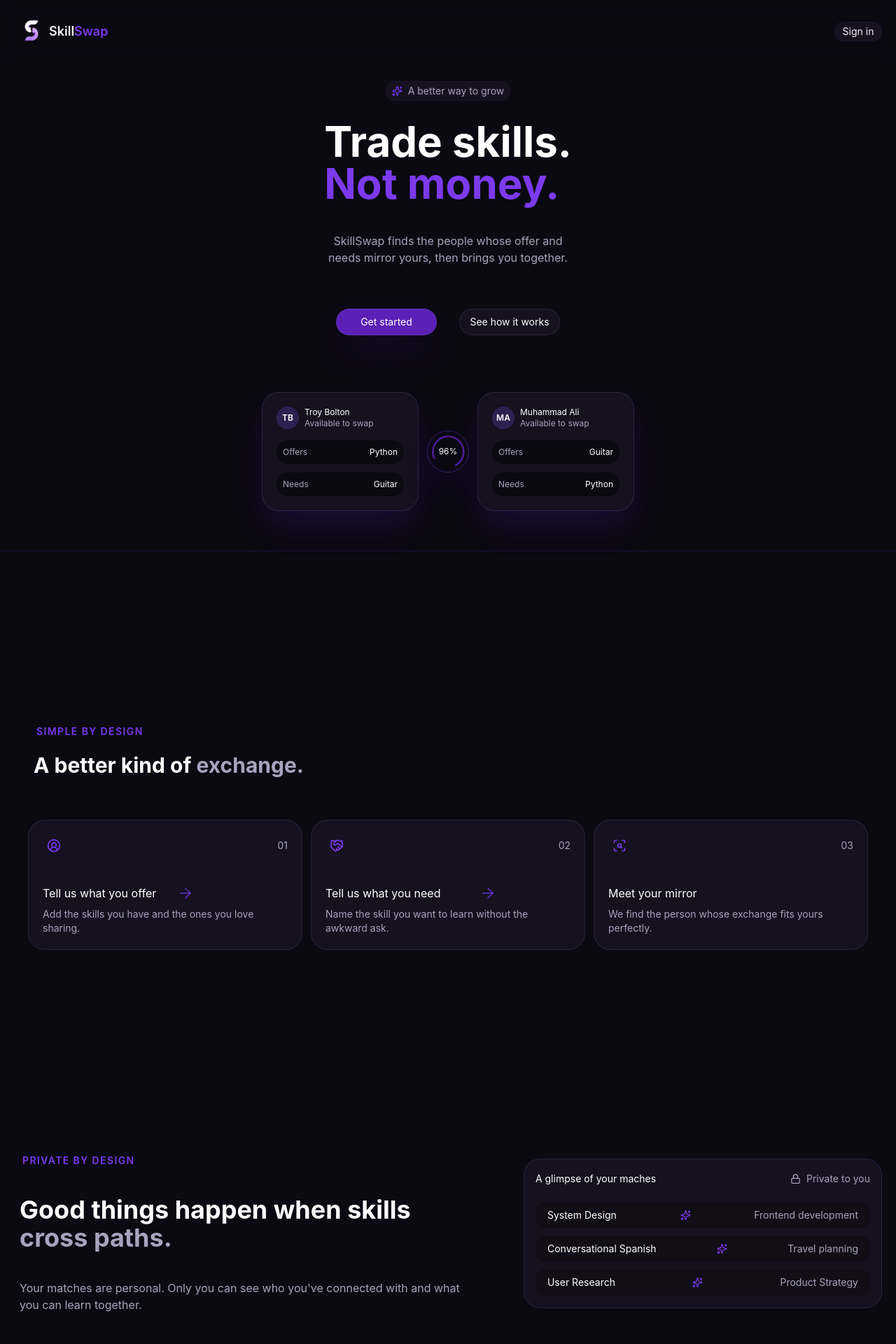
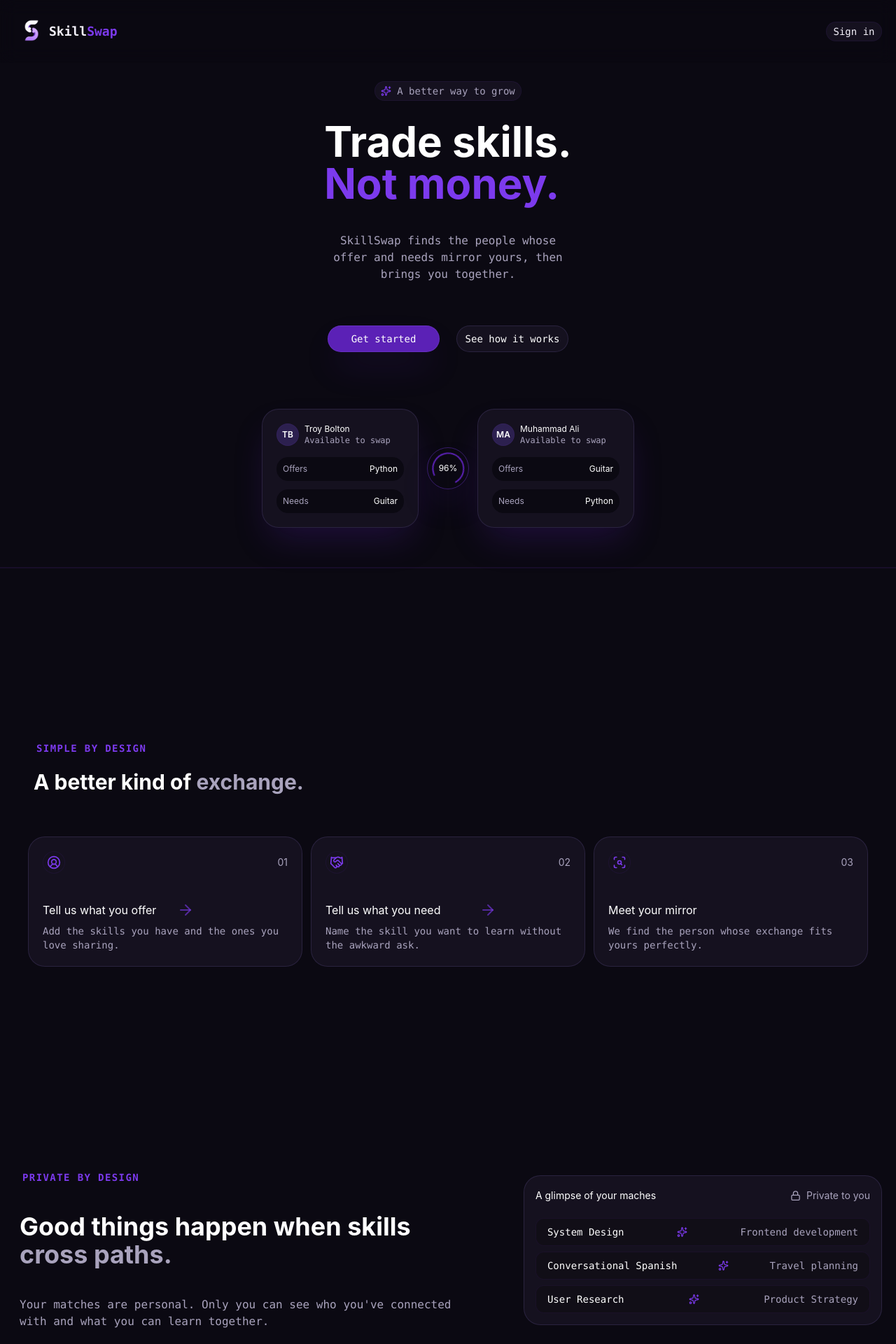
Before and after one commit to CoderKhay/Skill-Swap, a React app in the folder frontend/: page / in a window 1280 px wide. Shown: the top 1920 px of the page at 70% size. Built offline with nearby package versions, Linux system fonts and the light colour scheme; the HTML template or start-up script is replaced by a standard one.

Commit message:
added the mono font to some texts

```diff
--- a/frontend/package.json
+++ b/frontend/package.json
@@ -12,6 +12,7 @@
   "dependencies": {
     "@tailwindcss/vite": "^4.3.3",
     "lucide-react": "^1.59.0",
+    "motion": "^14.6.0",
     "react": "^19.3.1",
     "react-dom": "^19.3.1",
     "react-router": "^8.4.0",
--- a/frontend/src/components/Auth/Signin.tsx
+++ b/frontend/src/components/Auth/Signin.tsx
@@ -8,7 +8,7 @@ const Signin = () => {
     <div className="w-full min-h-screen p-5 ">
       <Link
         to=".."
-        className="text-[#a9a3bd] hover:text-white transition-all duration-150 flex gap-3 mb-15"
+        className="text-[#a9a3bd] hover:text-white transition-all duration-150 flex gap-3 mb-10 mt-5"
       >
         <ArrowLeft />
         Back to SkillSwap
--- a/frontend/src/components/LandingPage/LandingPage.tsx
+++ b/frontend/src/components/LandingPage/LandingPage.tsx
@@ -18,14 +18,14 @@ const LandingPage = () => {
       <header className="fixed top-0 w-full p-2 md:p-5 bg-[#0B0912]/30 backdrop-blur-md flex justify-between items-center z-10">
         <nav className="flex items-center">
           <img src={Logo} alt="skillswap logo" width={50} />
-          <div className="font-semibold text-sm md:text-lg text-[#F4F1FA]">
+          <div className="font-semibold text-sm md:text-lg text-[#F4F1FA] font-mono">
             Skill<span className="text-[#7C3AED]">Swap</span>
           </div>
         </nav>
 
         <Link
           to="/signin"
-          className="flex justify-center items-center h-7 w-17 bg-[#15111F] text-[#F4F1FA] text-xs md:text-sm p-2 border border-[#7C3AED]/8 hover:border-[#7C3AED]/20 rounded-2xl cursor-pointer"
+          className="flex justify-center items-center h-7 w-17 md:w-20 bg-[#15111F] text-[#F4F1FA] text-xs md:text-sm p-2 border border-[#7C3AED]/8 hover:border-[#7C3AED]/20 rounded-2xl cursor-pointer font-mono"
         >
           Sign in
         </Link>
@@ -38,23 +38,29 @@ const LandingPage = () => {
         <div className="flex flex-col justify-center items-center md:gap-2 mt-28 p-5 md:mt-20">
           <section className="flex justify-center items-center gap-2 h-7 w-auto bg-[#15111F] text-[#A9A3BD] text-xs md:text-sm p-2 border border-[#7C3AED]/8 hover:border-[#7C3AED]/20 rounded-2xl cursor-pointer mb-5">
             <Sparkles width={15} color="#7C3AED" />
-            <h4> A better way to grow</h4>
+            <h4 className="font-mono"> A better way to grow</h4>
           </section>
           <div className="font-bold text-5xl md:text-6xl">
             <h2 className="text-white ">Trade skills.</h2>
             <h2 className="text-[#7C3AED] ">Not money.</h2>
           </div>
-          <p className="text-[#A9A3BD] mt-8 mb-8 w-90 text-center">
+          <p className="text-[#A9A3BD] mt-8 mb-8 w-90 text-center font-mono">
             SkillSwap finds the people whose offer and needs mirror yours, then
             brings you together.
           </p>
-          <div className="text-white flex justify-between items-center p-2 w-84 h-20 ">
-            <button className="border border-[#a78bfa24] text-sm p-2 rounded-3xl bg-[#5B21B6] w-36 cursor-pointer shadow-2xl shadow-[#5B21B6]/30">
+          <div className="text-white flex justify-between items-center p-2 w-90 h-20 font-mono">
+            <Link
+              to="/signin"
+              className="border border-[#a78bfa24] text-sm p-2 rounded-3xl bg-[#5B21B6] w-40 cursor-pointer shadow-2xl shadow-[#5B21B6]/30 flex justify-center"
+            >
               Get started
-            </button>
-            <button className="border border-[#a78bfa24] text-sm p-2 rounded-3xl bg-[#15111F] w-36 cursor-pointer">
+            </Link>
+            <a
+              href="#work"
+              className="border border-[#a78bfa24] text-sm p-2 rounded-3xl bg-[#15111F] w-40 cursor-pointer flex justify-center"
+            >
               See how it works
-            </button>
+            </a>
           </div>
         </div>
 
@@ -66,7 +72,7 @@ const LandingPage = () => {
               </div>
               <div className="text-xs">
                 <h4 className="text-white ">Troy Bolton</h4>
-                <h6 className="text-[#A9A3BD]">Available to swap</h6>
+                <h6 className="text-[#A9A3BD] font-mono">Available to swap</h6>
               </div>
             </div>
             <div className="text-xs mt-4 flex flex-col gap-3">
@@ -95,7 +101,7 @@ const LandingPage = () => {
               </div>
               <div className="text-xs">
                 <h4 className="text-white ">Muhammad Ali</h4>
-                <h6 className="text-[#A9A3BD]">Available to swap</h6>
+                <h6 className="text-[#A9A3BD] font-mono">Available to swap</h6>
               </div>
             </div>
             <div className="text-xs mt-4 flex flex-col gap-3">
@@ -118,7 +124,7 @@ const LandingPage = () => {
           id="work"
           className="p-10 mt-2 flex flex-col justify-center gap-3 md:h-screen"
         >
-          <h6 className="text-[#7C3AED] font-semibold text-xs md:text-sm tracking-widest pl-3">
+          <h6 className="text-[#7C3AED] font-semibold text-xs md:text-sm tracking-widest pl-3 font-mono">
             SIMPLE BY DESIGN
           </h6>
           <h1 className="text-white w-60 md:w-auto p-2 text-3xl font-bold">
@@ -136,8 +142,8 @@ const LandingPage = () => {
                 <span className="text-[#A9A3BD] text-sm">01</span>
               </section>
               <div className="flex flex-col gap-2">
-                <h3 className="text-white">Tell us what you offer</h3>
-                <p className="text-[#A9A3BD] text-sm">
+                <h3 className="text-white f">Tell us what you offer</h3>
+                <p className="text-[#A9A3BD] text-sm font-mono">
                   Add the skills you have and the ones you love sharing.
                 </p>
               </div>
@@ -152,7 +158,7 @@ const LandingPage = () => {
               </section>
               <div className="flex flex-col gap-2">
                 <h3 className="text-white">Tell us what you need</h3>
-                <p className="text-[#A9A3BD] text-sm">
+                <p className="text-[#A9A3BD] text-sm font-mono">
                   Name the skill you want to learn without the awkward ask.
                 </p>
               </div>
@@ -167,7 +173,7 @@ const LandingPage = () => {
               </section>
               <div className="flex flex-col gap-2">
                 <h3 className="text-white">Meet your mirror</h3>
-                <p className="text-[#A9A3BD] text-sm">
+                <p className="text-[#A9A3BD] text-sm font-mono">
                   We find the person whose exchange fits yours perfectly.
                 </p>
               </div>
@@ -177,7 +183,7 @@ const LandingPage = () => {
 
         <div className="p-5 flex flex-col justify-center gap-15 md:flex lg:flex lg:flex-row lg:justify-center lg:items-center mt-15 md:mt-8">
           <div className="md:w-[80%] md:flex md:flex-col md:justify-center md:gap-8">
-            <h6 className="text-[#7C3AED] font-semibold text-xs md:text-sm tracking-widest pl-3">
+            <h6 className="text-[#7C3AED] font-semibold text-xs md:text-sm tracking-widest pl-3 font-mono">
               PRIVATE BY DESIGN
             </h6>
             <h1 className="text-white w-87 md:w-auto p-2 text-3xl md:text-4xl font-bold">
@@ -185,13 +191,13 @@ const LandingPage = () => {
               <span className="text-[#A9A3BD]">cross paths.</span>
             </h1>
 
-            <p className="text-[#A9A3BD] pl-2">
+            <p className="text-[#A9A3BD] pl-2 font-mono">
               Your matches are personal. Only you can see who you've connected
               with and what you can learn together.
             </p>
           </div>
 
-          <div className="w-full h-auto bg-[#15111F] border border-[#a78bfa24] rounded-3xl p-4 md:w-[60%]">
+          <div className="w-full h-auto bg-[#15111F] border border-[#a78bfa24] rounded-3xl p-4 md:w-[60%] ">
             <section className="flex justify-between items-center mb-5">
               <div className="text-white text-xs md:text-sm">
                 A glimpse of your maches
@@ -201,8 +207,8 @@ const LandingPage = () => {
                 Private to you
               </span>
             </section>
-            <div className="flex flex-col gap-2 ">
-              <div className="flex justify-between items-center pr-4 pl-4 h-10 w-full bg-[#110e17] text-[#F4F1FA] text-xs md:text-sm p-2 border border-[#7C3AED]/8 hover:border-[#7C3AED]/20 rounded-xl cursor-pointer">
+            <div className="flex flex-col gap-2 font-mono">
+              <div className="flex justify-between items-center pr-4 pl-4 h-10 w-full bg-[#110e17] text-[#F4F1FA] text-xs  md:text-sm p-2 border border-[#7C3AED]/8 hover:border-[#7C3AED]/20 rounded-xl cursor-pointer">
                 <p className="text-white">System Design</p>
                 <Sparkles width={15} color="#7C3AED" />
                 <p className="text-[#A9A3BD]">Frontend development</p>
@@ -226,7 +232,7 @@ const LandingPage = () => {
 
       <div className="p-5 md:h-screen ">
         <div className="mt-15">
-          <h4 className="text-[#7C3AED] text-xs md:text-sm font-semibold tracking-widest mb-4">
+          <h4 className="text-[#7C3AED] text-xs md:text-sm font-semibold tracking-widest mb-4 font-mono">
             FIND YOUR PEOPLE
           </h4>
           <h2 className="text-white text-3xl font-semibold">
@@ -237,7 +243,7 @@ const LandingPage = () => {
           </h2>
         </div>
 
-        <div className="mt-10 p-2 h-[60%] flex justify-between flex-wrap">
+        <div className="mt-10 p-2 h-[60%] flex justify-between flex-wrap font-mono">
           {skillsList.map((skillList) => (
             <div
               key={skillList.num}
@@ -262,9 +268,12 @@ const LandingPage = () => {
         <h2 className="text-[#7C3AED] md:text-5xl text-shadow-sm text-shadow-[#7C3AED]">
           is out there.
         </h2>
-        <button className="text-white mt-7 font-light border border-[#a78bfa24] text-sm md:text-lg p-2 rounded-3xl bg-[#5B21B6] cursor-pointer shadow-2xl shadow-[#5B21B6]/80 flex items-center justify-center gap-2">
+        <Link
+          to="/signin"
+          className="text-white mt-7 font-light border border-[#a78bfa24] text-sm md:text-lg p-2 w-45 md:w-60 rounded-3xl bg-[#5B21B6] cursor-pointer shadow-2xl shadow-[#5B21B6]/80 flex items-center justify-center gap-2 hover:scale-105 font-mono"
+        >
           Find your match <ArrowRight />
-        </button>
+        </Link>
       </div>
 
       <hr className="border border-[#7C3AED]/10" />
@@ -272,11 +281,11 @@ const LandingPage = () => {
       <footer className="p-5 md:flex md:justify-between md:items-center ">
         <section className="flex items-center">
           <img src={Logo} alt="skillswap logo" width={25} />
-          <div className="font-semibold text-xs md:text-sm text-[#F4F1FA]">
+          <div className="font-semibold text-xs md:text-sm text-[#F4F1FA] font-mono">
             Skill<span className="text-[#7C3AED]">Swap</span>
           </div>
         </section>
-        <section className="text-[#A9A3BD] flex items-center gap-10 text-xs p-3 md:p-5">
+        <section className="text-[#A9A3BD] flex items-center gap-10 text-xs p-3 md:p-5 font-mono">
           <a href="#work">How it works</a>
           <a href="#hero">Back to top</a>
           <p className="flex items-center gap-1">
--- a/frontend/src/index.css
+++ b/frontend/src/index.css
@@ -1 +1,14 @@
 @import "tailwindcss";
+
+@custom-variant dark (&:where(.dark, .dark *));
+
+@theme {
+  --color-darkmode-bg: #0b0912;
+  --color-darkmode-text: #f4f1fa;
+  --color-darkmode-accent: #7c3aed;
+  --color-darkmode-hover: #a78bfa;
+  --color-lightmode-bg: #f7f4ef;
+  --color-lightmode-text: #211b2b;
+  --color-lightmode-accent: #6d28d9;
+  --color-lightmode-hover: #7c3aed;
+}
```
Also changed, not shown: 1 other file (tests, documents, lock files or other folders).
